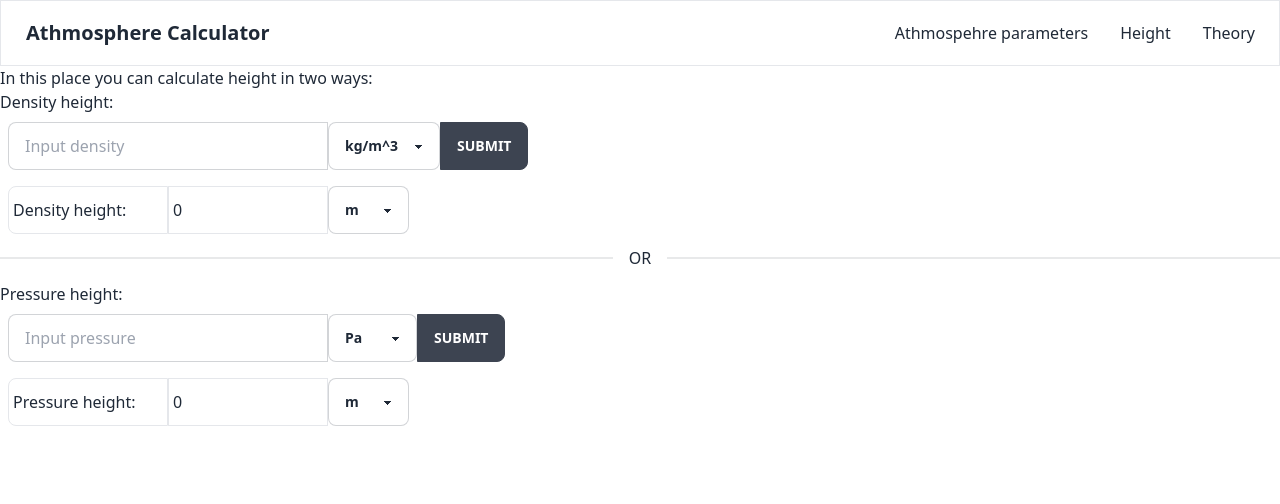
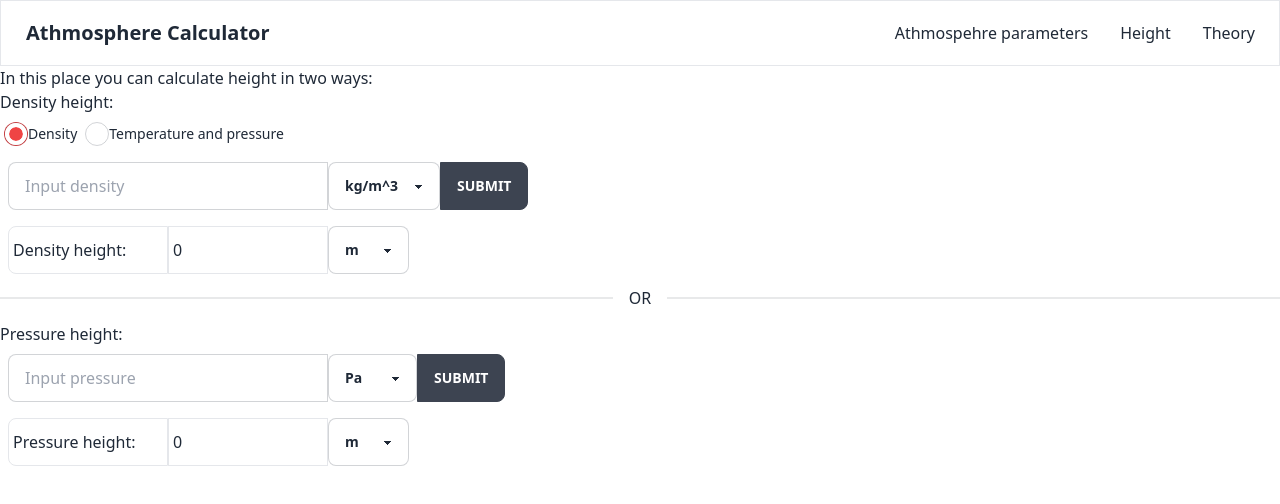
Before and after one commit to LukaszOgrodnik/atmosferaFullApp, a React (Create React App) app in the folder react_app/: page /height in a window 1280 px wide. Shown: the top 504 px of the page. Built offline with nearby package versions, Linux system fonts and the light colour scheme.

Commit message:
feat(HeightCalculator): add radio buttons to show&hide InputdensityFiled

```diff
--- a/react_app/src/components/HeightCalculator.js
+++ b/react_app/src/components/HeightCalculator.js
@@ -7,10 +7,16 @@ const HeightCalculator = () => {
   function sendUnit(type, unit) {
     console.log(type + ":" + unit);
     if (type === "density" || type === "density_height") {
-      setUnitStateDensity((currentState) => ({ ...currentState, [type]: unit }));
+      setUnitStateDensity((currentState) => ({
+        ...currentState,
+        [type]: unit,
+      }));
     }
     if (type === "pressure" || type === "pressure_height") {
-      setUnitStatePressure((currentState) => ({ ...currentState, [type]: unit }));
+      setUnitStatePressure((currentState) => ({
+        ...currentState,
+        [type]: unit,
+      }));
     }
   }
 
@@ -48,10 +54,40 @@ const HeightCalculator = () => {
     density_height: 0,
   });
 
+  //handling radio button changes
+  const [radioButtons, setRadioButtons] = useState({
+    density: true,
+    temperature_pressure: false
+  }
+  )
   return (
     <div>
       <p>In this place you can calculate height in two ways:</p>
       <h3>Density height:</h3>
+
+      <div className="flex flex-row">
+        <div className="label">
+        <input
+            type="radio"
+            name="radio-6"
+            className="radio checked:bg-red-500"
+            checked = {radioButtons.density}
+            //onChange = {setRadioButtons(() => ({density:true,temperature_pressure:false}))}
+          />
+          <span className="label-text">Density</span>
+        </div>
+        <div className="label">
+          <input
+            type="radio"
+            name="radio-6"
+            className="radio checked:bg-blue-500"
+            checked = {radioButtons.temperature_pressure}
+            //onChange = {setRadioButtons(() => ({density:false,temperature_pressure:true}))}
+          />
+          <span className="label-text">Temperature and pressure </span>
+        </div>
+      </div>
+
       <InputHeightField
         units={densityUnits}
         unitType={"density"}
```
Also changed, not shown: react_app/src/components/Home.js (+0 -10 lines).
